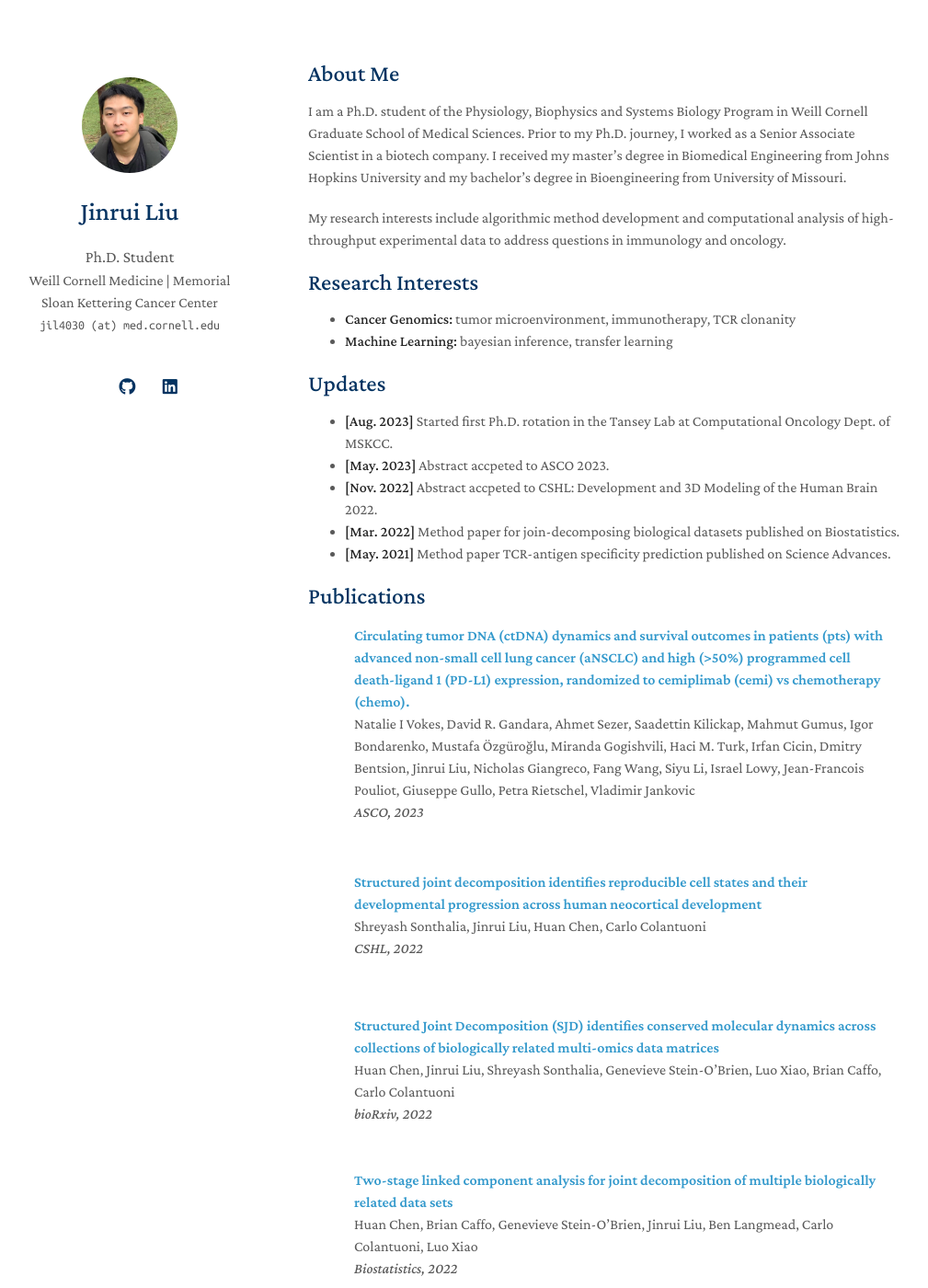
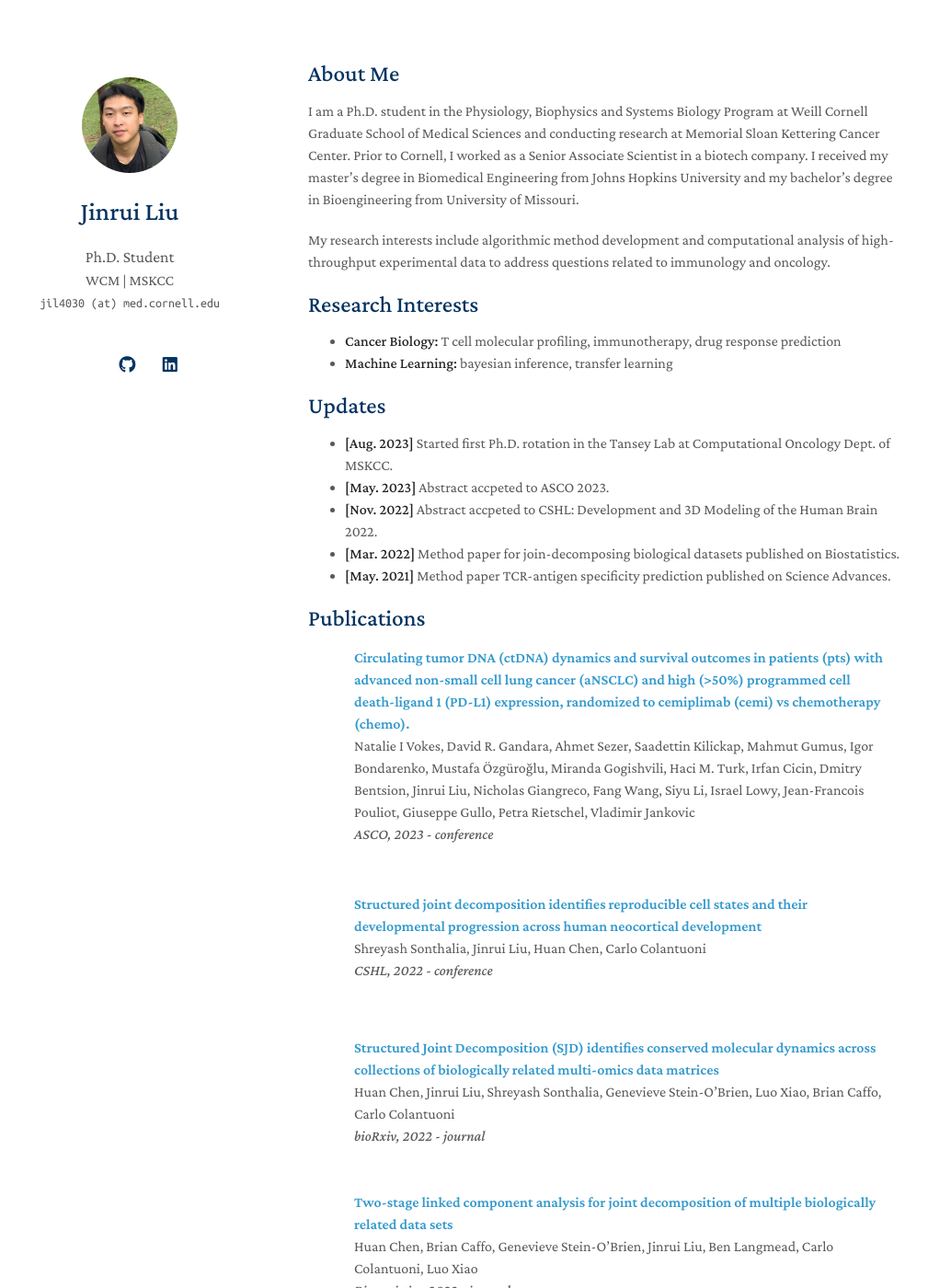
Before and after one commit to louis-jliu/louis-jliu.github.io, a Jekyll site: the page built from index.md, in a window 1280 px wide and 1400 px high. Shown: the whole window at 92% size, without its empty margins (135-1144 px from the left). Built offline with Jekyll 4.4.1, drawn with Linux system fonts in a browser that asks for light colours; nearby versions of some CDN libraries; a style sheet for code colours, icons or effects is not loaded; our own code applies the rules of GitHub Pages for plain Markdown files; some of the changed text lies outside the part shown.

Commit message:
update info

```diff
--- a/_config.yml
+++ b/_config.yml
@@ -1,7 +1,7 @@
 # Basic Information
 title: Jinrui Liu
 position: Ph.D. Student
-affiliation: Weill Cornell Medicine | Memorial Sloan Kettering Cancer Center
+affiliation: WCM | MSKCC
 email: jil4030 (at) med.cornell.edu
 
 # Search Engine Optimization (SEO)
--- a/_includes/publications.md
+++ b/_includes/publications.md
@@ -21,12 +21,6 @@
       <div class="periodical"><em>{{ link.venue }}</em>
       </div>
     <div class="links">
-      {% if link.journal %}
-      <a class="btn btn-sm z-depth-0" role="button" target="_blank" style="font-size:12px;">Journal</a>
-      {% endif %}
-      {% if link.conference %}
-      <a class="btn btn-sm z-depth-0" role="button" target="_blank" style="font-size:12px;">Conference</a>
-      {% endif %}
       {% if link.pdf %}
       <a href="{{ link.pdf }}" class="btn btn-sm z-depth-0" role="button" target="_blank" style="font-size:12px;">PDF</a>
       {% endif %}
--- a/index.md
+++ b/index.md
@@ -4,13 +4,13 @@ layout: homepage
 
 ## About Me
 
-I am a Ph.D. student of the Physiology, Biophysics and Systems Biology Program in Weill Cornell Graduate School of Medical Sciences. Prior to my Ph.D. journey, I worked as a Senior Associate Scientist in a biotech company. I received my master's degree in Biomedical Engineering from Johns Hopkins University and my bachelor's degree in Bioengineering from University of Missouri.
+I am a Ph.D. student in the Physiology, Biophysics and Systems Biology Program at Weill Cornell Graduate School of Medical Sciences and conducting research at Memorial Sloan Kettering Cancer Center. Prior to Cornell, I worked as a Senior Associate Scientist in a biotech company. I received my master's degree in Biomedical Engineering from Johns Hopkins University and my bachelor's degree in Bioengineering from University of Missouri.
 
-My research interests include algorithmic method development and computational analysis of high-throughput experimental data to address questions in immunology and oncology.
+My research interests include algorithmic method development and computational analysis of high-throughput experimental data to address questions related to immunology and oncology.
 
 ## Research Interests
 
-- **Cancer Genomics:** tumor microenvironment, immunotherapy, TCR clonanity
+- **Cancer Biology:** T cell molecular profiling, immunotherapy, drug response prediction
 - **Machine Learning:** bayesian inference, transfer learning
 
 ## Updates
```
Also changed, not shown: _data/publications.yml (+5 -10 lines).
